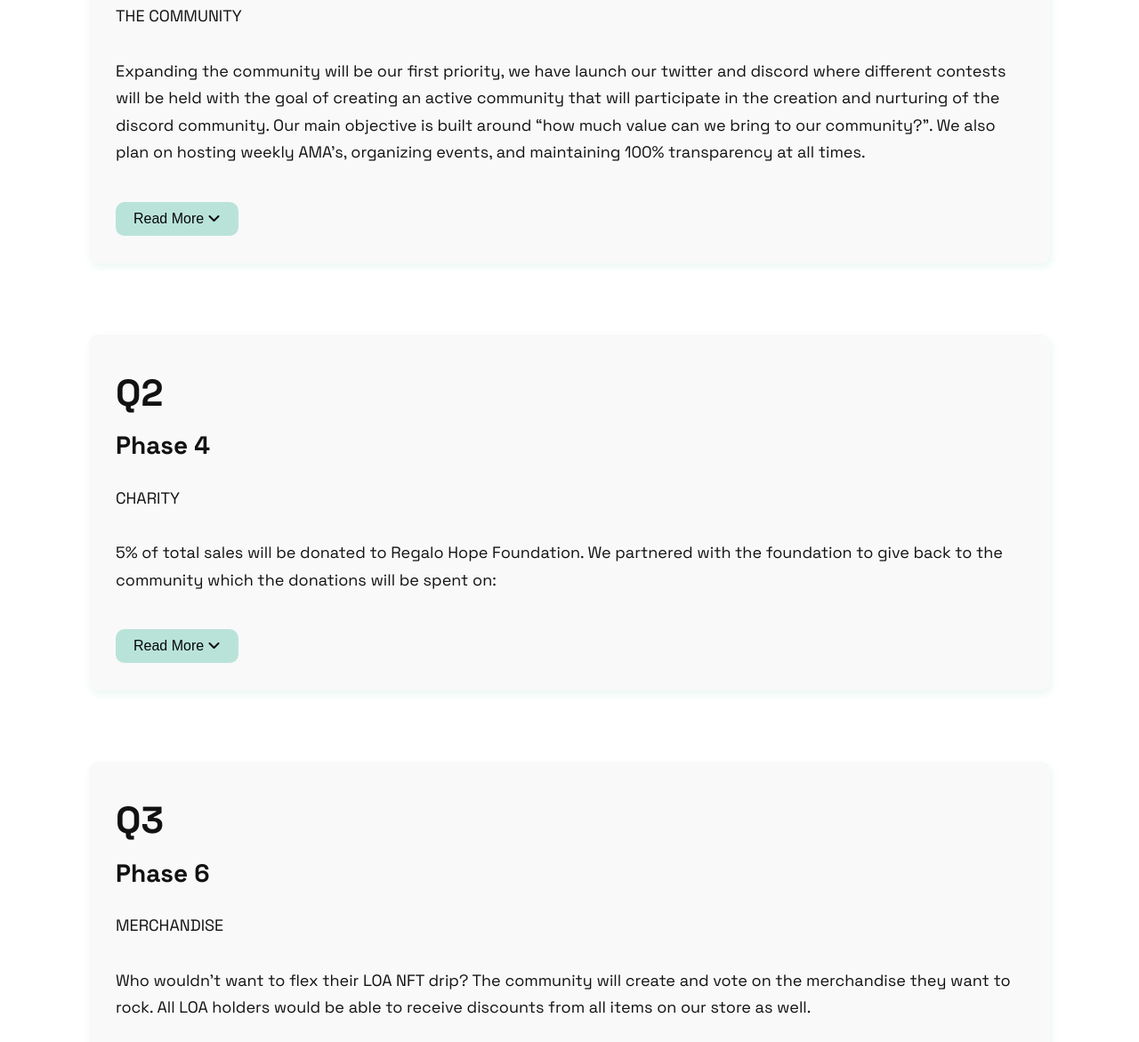
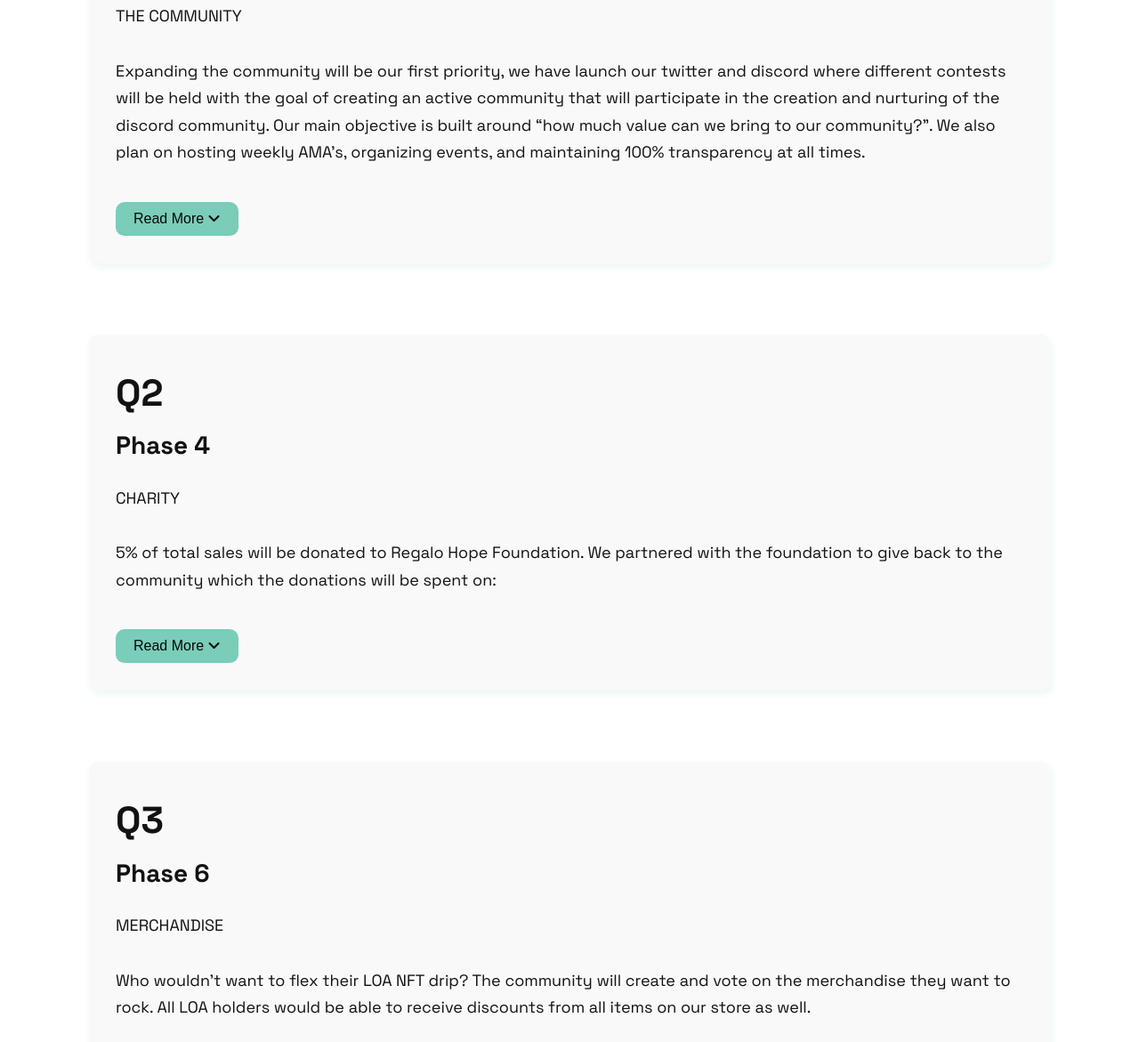
Before and after one commit to prosperemebo/Lions-of-Africa-NFT, a website built with webpack: page src/index.html in a window 1280 px wide. Shown: the part 5999-7170 px from the top of the page at 89% size. Built offline with nearby package versions, Linux system fonts and the light colour scheme; files whose address does not match are found by name.

Commit message:
Updated Profile

```diff
--- a/src/sass/components/_btn.scss
+++ b/src/sass/components/_btn.scss
@@ -41,7 +41,7 @@
     border-bottom: 1px solid $color-primary;
     padding: 10px 20px;
     transition: all 0.2s;
-    background-color: rgba($color-accent, 0.3);
+    background-color: rgba($color-accent, 0.6);
   }
 
   &:hover {
```
Also changed, not shown: dist/css/app.css, dist/images/emeka.png, src/images/emeka.png.
